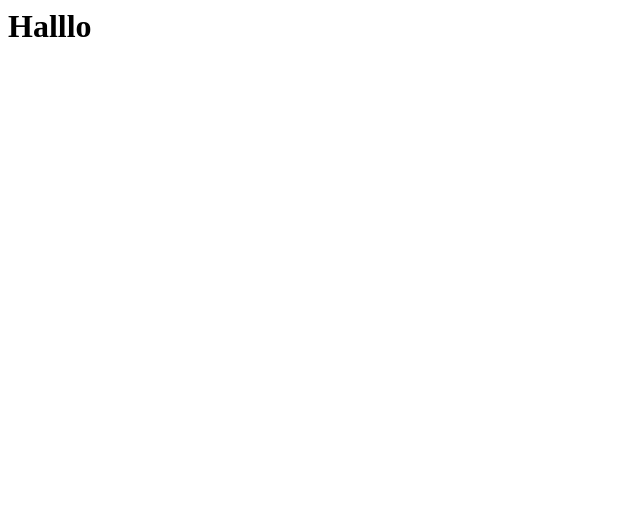
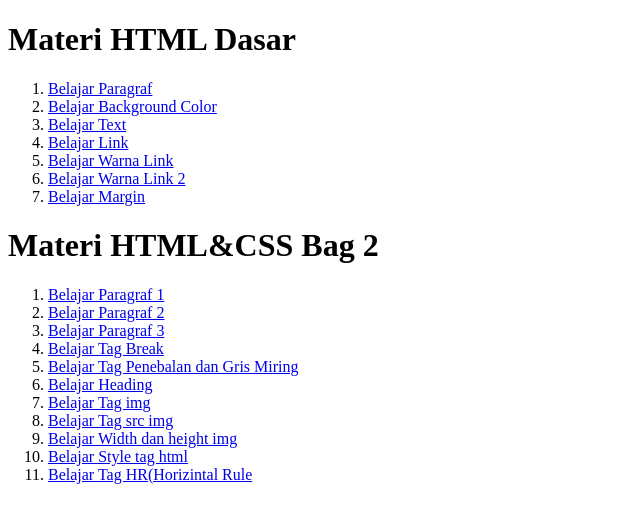
Before and after one commit to YudhistiaR/Tugas-2, a plain HTML site: page main.html in a window 1280 px wide. Shown: the whole page, without its empty margins (0-640 px from the left). Drawn offline with Linux system fonts and the light colour scheme.

Commit message:
add file and more

```diff
--- a/main.html
+++ b/main.html
@@ -1 +1,39 @@
-<h1>Halllo</h1>
+<!DOCTYPE html>
+<html lang="en">
+
+<head>
+    <meta charset="UTF-8">
+    <meta http-equiv="X-UA-Compatible" content="IE=edge">
+    <meta name="viewport" content="width=device-width, initial-scale=1.0">
+    <title>Tugas 2</title>
+</head>
+
+<body>
+    <h1>Materi HTML Dasar</h1>
+    <ol type="1">
+        <li><a href="#paragraf">Belajar Paragraf</a></li>
+        <li><a href="#background">Belajar Background Color</a></li>
+        <li><a href="#text">Belajar Text</a></li>
+        <li><a href="#link">Belajar Link</a></li>
+        <li><a href="#warnalink">Belajar Warna Link</a></li>
+        <li><a href="#warnalink2">Belajar Warna Link 2</a></li>
+        <li><a href="#margin">Belajar Margin</a></li>
+    </ol>
+
+    <h1>Materi HTML&CSS Bag 2</h1>
+    <ol type="1">
+        <li><a href="#paragraf1">Belajar Paragraf 1</a></li>
+        <li><a href="#paragraf2">Belajar Paragraf 2</a></li>
+        <li><a href="#paragraf3">Belajar Paragraf 3</a></li>
+        <li><a href="#tagbreak">Belajar Tag Break</a></li>
+        <li><a href="#garismiring">Belajar Tag Penebalan dan Gris Miring</a></li>
+        <li><a href="#Heading">Belajar Heading</a></li>
+        <li><a href="#tagimg">Belajar Tag img</a></li>
+        <li><a href="#srcimg">Belajar Tag src img</a></li>
+        <li><a href="#wdanH">Belajar Width dan height img</a></li>
+        <li><a href="#tagstyle">Belajar Style tag html</a></li>
+        <li><a href="#taghr">Belajar Tag HR(Horizintal Rule</a></li>
+    </ol>
+</body>
+
+</html>
```
